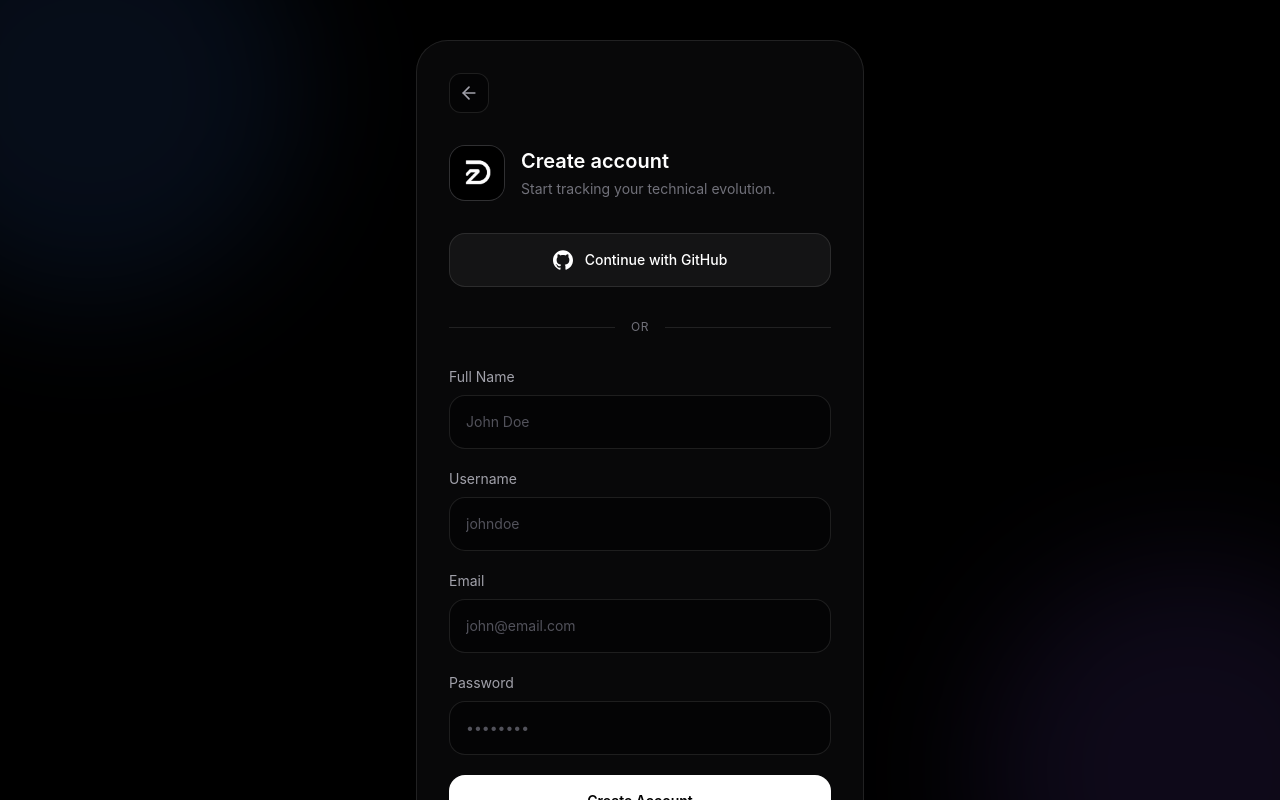
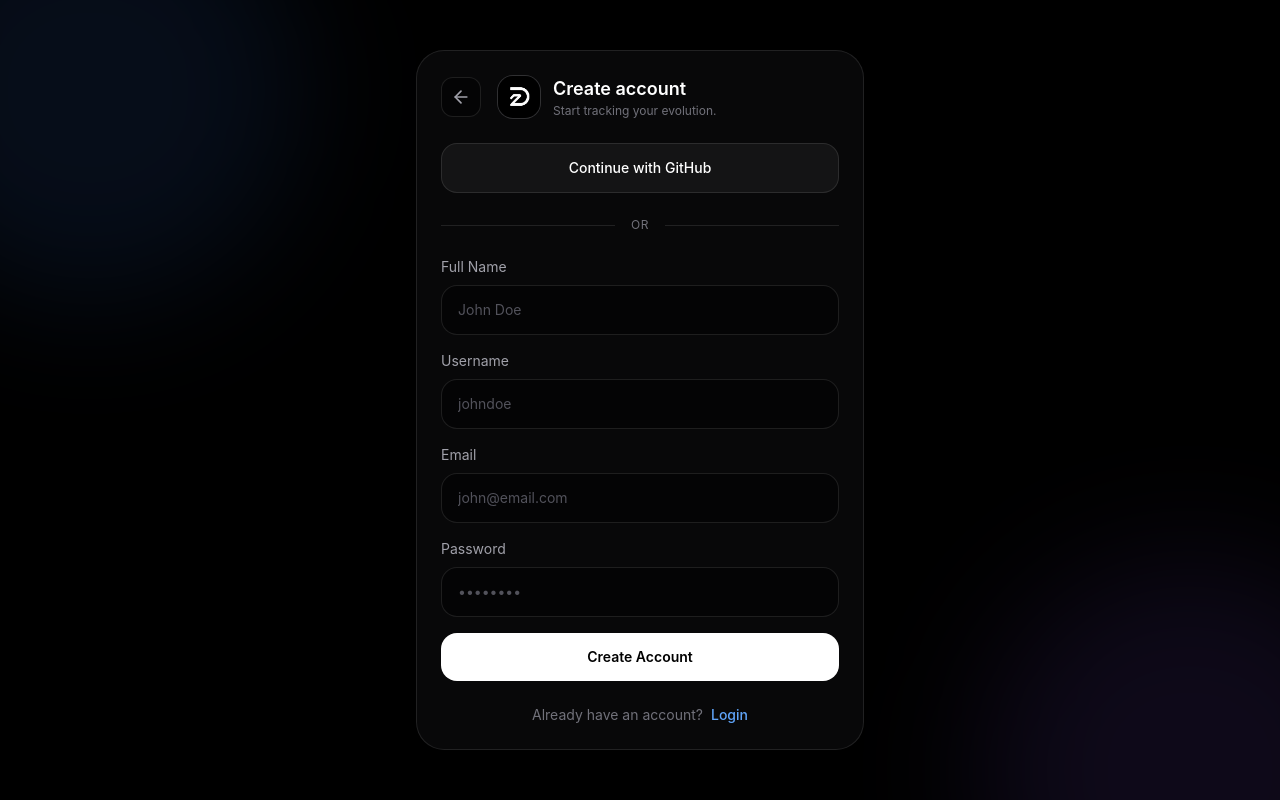
Before and after one commit to Daniel-Brevess/Devtracker-public, a React (Vite) app in the folder front-end/: page /register in a window 1280 px wide. Shown: the top 800 px of the page. Built offline with nearby package versions, Linux system fonts and the light colour scheme.

Commit message:
register and login validation

```diff
--- a/front-end/src/pages/public/Login.jsx
+++ b/front-end/src/pages/public/Login.jsx
@@ -1,31 +1,93 @@
-// src/pages/Login.jsx
+import { useState } from "react";
 import { ArrowLeft } from "lucide-react";
 import DevLogo from "../../assets/DevLogoBranco.png";
-import { useNavigate, Link } from "react-router-dom";
+import { Link } from "react-router-dom";
 
 export default function Login() {
+  const [formData, setFormData] = useState({
+    identifier: "",
+    password: "",
+  });
+
+  const [errors, setErrors] = useState({});
+  const [githubMessage, setGithubMessage] = useState("");
+
   const handleGithubLogin = () => {
-    alert("GitHub login is still under development.");
+    setGithubMessage("Login com GitHub ainda está em desenvolvimento.");
   };
 
+  function handleChange(event) {
+    const { name, value } = event.target;
+
+    setFormData((prev) => ({
+      ...prev,
+      [name]: value,
+    }));
+
+    setErrors((prev) => ({
+      ...prev,
+      [name]: "",
+    }));
+  }
+
+  function validateLogin() {
+    const newErrors = {};
+
+    if (!formData.identifier.trim()) {
+      newErrors.identifier = "Insert your username or email.";
+    }
+
+    if (formData.identifier.length > 100) {
+      newErrors.identifier = "The field must have at most 100 characters.";
+    }
+
+    if (!formData.password) {
+      newErrors.password = "Insert your password.";
+    }
+
+    if (formData.password.length > 128) {
+      newErrors.password = "The password must have at most 128 characters.";
+    }
+
+    setErrors(newErrors);
+
+    return Object.keys(newErrors).length === 0;
+  }
+
+  function handleSubmit(event) {
+    event.preventDefault();
+
+    if (!validateLogin()) return;
+
+    console.log("Login válido:", formData);
+    alert("Login validado com sucesso.");
+  }
+
+  const inputClass = (field) =>
+    `w-full rounded-2xl border bg-black/40 px-4 py-3.5 text-sm text-white outline-none transition placeholder:text-zinc-600 ${
+      errors[field]
+        ? "border-red-500/60 focus:border-red-500"
+        : "border-white/10 focus:border-blue-500/50"
+    }`;
+
   return (
-    <div className="relative flex min-h-screen items-center justify-center overflow-hidden bg-black px-6 py-10 text-white">
-      {/* Background Glow */}
+    <div className="relative flex min-h-screen items-center justify-center overflow-hidden bg-black px-6 py-8 text-white">
       <div className="pointer-events-none fixed inset-0">
         <div className="absolute right-[-120px] top-[-120px] h-[420px] w-[420px] rounded-full bg-blue-500/10 blur-3xl" />
         <div className="absolute bottom-[-180px] left-[-120px] h-[420px] w-[420px] rounded-full bg-violet-500/10 blur-3xl" />
       </div>
 
-      {/* Login Card */}
-      <div className="relative z-10 w-full max-w-md rounded-[32px] border border-white/10 bg-zinc-950/90 p-8 backdrop-blur-xl">
-        {/* Back Button */}
-        <Link to="/" className="mb-8 flex h-10 w-10 items-center justify-center rounded-xl border border-white/10 bg-black/40 text-zinc-400 transition hover:border-white/20 hover:text-white">
+      <div className="relative z-10 w-full max-w-md rounded-[28px] border border-white/10 bg-zinc-950/90 p-6 backdrop-blur-xl">
+        <div className="mb-6 flex items-center gap-4">
+          <Link
+            to="/"
+            className="flex h-10 w-10 shrink-0 items-center justify-center rounded-xl border border-white/10 bg-black/40 text-zinc-400 transition hover:border-white/20 hover:text-white"
+          >
             <ArrowLeft className="h-5 w-5" />
           </Link>
 
-        {/* Logo & Header */}
-        <div className="mb-8 flex items-center gap-4">
-          <div className="flex h-14 w-14 items-center justify-center overflow-hidden rounded-2xl border border-white/10 bg-zinc-900">
+          <div className="flex items-center gap-3">
+            <div className="flex h-11 w-11 items-center justify-center overflow-hidden rounded-2xl border border-white/10 bg-zinc-900">
               <img
                 src={DevLogo}
                 alt="DevTrack Logo"
@@ -34,78 +96,98 @@ export default function Login() {
             </div>
 
             <div>
-            <h1 className="text-xl font-semibold">Welcome back</h1>
-            <p className="mt-1 text-sm text-zinc-500">
-              Continue your journey as a developer.
+              <h1 className="text-lg font-semibold">Welcome back</h1>
+              <p className="text-xs text-zinc-500">
+                Continue your developer journey.
               </p>
             </div>
           </div>
+        </div>
 
-        {/* GitHub Login Button */}
+        <div>
           <button
+            type="button"
             onClick={handleGithubLogin}
-          className="flex w-full items-center justify-center gap-3 rounded-2xl border border-white/10 bg-white/5 px-5 py-4 text-sm font-medium text-white transition hover:border-white/20 hover:bg-white/10"
+            className="flex w-full items-center justify-center gap-3 rounded-2xl border border-white/10 bg-white/5 px-5 py-3.5 text-sm font-medium text-white transition hover:border-blue-500/40 hover:bg-blue-500/10"
           >
-          {/* SVG NATIVO DO GITHUB */}
-          <svg
-            viewBox="0 0 24 24"
-            className="h-5 w-5 fill-current"
-            xmlns="http://www.w3.org/2000/svg"
-          >
-            <path d="M12 .297c-6.63 0-12 5.373-12 12 0 5.303 3.438 9.8 8.205 11.385.6.113.82-.258.82-.577 0-.285-.01-1.04-.015-2.04-3.338.724-4.042-1.61-4.042-1.61C4.422 18.07 3.633 17.7 3.633 17.7c-1.087-.744.084-.729.084-.729 1.205.084 1.838 1.236 1.838 1.236 1.07 1.835 2.809 1.305 3.495.998.108-.776.417-1.305.76-1.605-2.665-.3-5.466-1.332-5.466-5.93 0-1.31.465-2.38 1.235-3.22-.135-.303-.54-1.523.105-3.176 0 0 1.005-.322 3.3 1.23.96-.267 1.98-.399 3-.405 1.02.006 2.04.138 3 .405 2.28-1.552 3.285-1.23 3.285-1.23.645 1.653.24 2.873.12 3.176.765.84 1.23 1.91 1.23 3.22 0 4.61-2.805 5.625-5.475 5.92.42.36.81 1.096.81 2.22 0 1.606-.015 2.896-.015 3.286 0 .315.21.69.825.57C20.565 22.092 24 17.592 24 12.297c0-6.627-5.373-12-12-12" />
-          </svg>
             Login with GitHub
           </button>
 
-        {/* Divider */}
-        <div className="my-8 flex items-center gap-4">
+          {githubMessage && (
+            <p className="mt-2 text-center text-xs text-blue-400">
+              {githubMessage}
+            </p>
+          )}
+        </div>
+
+        <div className="my-6 flex items-center gap-4">
           <div className="h-px flex-1 bg-white/10" />
-          <span className="text-xs uppercase tracking-wider text-zinc-500">or</span>
+          <span className="text-xs uppercase tracking-wider text-zinc-500">
+            or
+          </span>
           <div className="h-px flex-1 bg-white/10" />
         </div>
 
-        {/* Form */}
-        <form className="space-y-5" onSubmit={(e) => e.preventDefault()}>
-          {/* Username or Email */}
+        <form className="space-y-4" onSubmit={handleSubmit}>
           <div>
             <label className="mb-2 block text-sm text-zinc-400">
               Username or Email
             </label>
             <input
+              name="identifier"
               type="text"
+              value={formData.identifier}
+              onChange={handleChange}
               placeholder="johndoe@email.com"
-              className="w-full rounded-2xl border border-white/10 bg-black/40 px-4 py-4 text-sm text-white outline-none transition placeholder:text-zinc-600 focus:border-blue-500/50"
+              className={inputClass("identifier")}
             />
+            {errors.identifier && (
+              <p className="mt-2 text-xs text-red-400">
+                {errors.identifier}
+              </p>
+            )}
           </div>
 
-          {/* Password */}
           <div>
             <div className="mb-2 flex items-center justify-between">
               <label className="text-sm text-zinc-400">Password</label>
-              <button type="button" className="text-xs text-blue-400 hover:underline">
+              <button
+                type="button"
+                className="text-xs text-blue-400 hover:underline"
+              >
                 Forgot password?
               </button>
             </div>
+
             <input
+              name="password"
               type="password"
+              value={formData.password}
+              onChange={handleChange}
               placeholder="••••••••"
-              className="w-full rounded-2xl border border-white/10 bg-black/40 px-4 py-4 text-sm text-white outline-none transition placeholder:text-zinc-600 focus:border-blue-500/50"
+              className={inputClass("password")}
             />
+            {errors.password && (
+              <p className="mt-2 text-xs text-red-400">
+                {errors.password}
+              </p>
+            )}
           </div>
 
-          {/* Submit Button */}
           <button
             type="submit"
-            className="mt-2 w-full rounded-2xl bg-white px-5 py-4 text-sm font-semibold text-black transition hover:scale-[1.01]"
+            className="mt-2 w-full rounded-2xl bg-white px-5 py-3.5 text-sm font-semibold text-black transition hover:scale-[1.01]"
           >
             Sign In
           </button>
         </form>
 
-        {/* Register Redirect */}
-        <div className="mt-8 flex items-center justify-center gap-2 text-sm">
+        <div className="mt-6 flex items-center justify-center gap-2 text-sm">
           <span className="text-zinc-500">Don't have an account?</span>
-          <Link to="/register" className="font-medium text-blue-400 transition hover:text-blue-300">
+          <Link
+            to="/register"
+            className="font-medium text-blue-400 transition hover:text-blue-300"
+          >
             Create account
           </Link>
         </div>
--- a/front-end/src/pages/public/Register.jsx
+++ b/front-end/src/pages/public/Register.jsx
@@ -1,31 +1,105 @@
-// src/App.jsx
+import { useState } from "react";
 import { ArrowLeft } from "lucide-react";
-import { useNavigate, Link } from "react-router-dom";
+import { Link } from "react-router-dom";
+
 import DevLogo from "../../assets/DevLogoBranco.png";
+import {
+  isValidEmail,
+  isValidName,
+  validatePassword,
+  isValidUsername,
+} from "../../utils/validator";
 
-export default function App() {
+export default function Register() {
+  const [formData, setFormData] = useState({
+    name: "",
+    username: "",
+    email: "",
+    password: "",
+  });
+
+  const [errors, setErrors] = useState({});
+  const [githubMessage, setGithubMessage] = useState("");
+
   const handleGithubRegister = () => {
-    alert("GitHub signup is still under development.");
+    setGithubMessage("Registration with GitHub is still under development.");
   };
 
+  function handleChange(event) {
+    const { name, value } = event.target;
+
+    setFormData((prev) => ({
+      ...prev,
+      [name]: value,
+    }));
+
+    setErrors((prev) => ({
+      ...prev,
+      [name]: "",
+    }));
+  }
+
+  function validateForm() {
+    const newErrors = {};
+
+    if (!isValidName(formData.name)) {
+      newErrors.name = "Enter a name with at least 3 characters.";
+    }
+
+    if (!isValidUsername(formData.username)) {
+      newErrors.username = "Use 3 to 20 characters, without spaces.";
+    }
+
+    if (!isValidEmail(formData.email)) {
+      newErrors.email = "Enter a valid email address.";
+    }
+
+    const passwordErrors = validatePassword(formData.password);
+
+    if (passwordErrors.length > 0) {
+      newErrors.password =
+        "The password needs to have: " + passwordErrors.join(", ") + ".";
+    }
+
+    setErrors(newErrors);
+
+    return Object.keys(newErrors).length === 0;
+  }
+
+  function handleSubmit(event) {
+    event.preventDefault();
+
+    if (!validateForm()) return;
+
+    console.log("Registration valid:", formData);
+    alert("Registration validated successfully.");
+  }
+
+  const inputClass = (field) =>
+    `w-full rounded-2xl border bg-black/40 px-4 py-3.5 text-sm text-white outline-none transition placeholder:text-zinc-600 ${
+      errors[field]
+        ? "border-red-500/60 focus:border-red-500"
+        : "border-white/10 focus:border-blue-500/50"
+    }`;
+
   return (
-    <div className="relative flex min-h-screen items-center justify-center overflow-hidden bg-black px-6 py-10 text-white">
-      {/* Background Glow */}
+    <div className="relative flex min-h-screen items-center justify-center overflow-hidden bg-black px-6 py-8 text-white">
       <div className="pointer-events-none fixed inset-0">
         <div className="absolute left-[-120px] top-[-120px] h-[420px] w-[420px] rounded-full bg-blue-500/10 blur-3xl" />
         <div className="absolute bottom-[-180px] right-[-120px] h-[420px] w-[420px] rounded-full bg-violet-500/10 blur-3xl" />
       </div>
 
-      {/* Register Card */}
-      <div className="relative z-10 w-full max-w-md rounded-[32px] border border-white/10 bg-zinc-950/90 p-8 backdrop-blur-xl">
-        {/* Back Button */}
-        <Link to="/" className="mb-8 flex h-10 w-10 items-center justify-center rounded-xl border border-white/10 bg-black/40 text-zinc-400 transition hover:border-white/20 hover:text-white">
+      <div className="relative z-10 w-full max-w-md rounded-[28px] border border-white/10 bg-zinc-950/90 p-6 backdrop-blur-xl">
+        <div className="mb-6 flex items-center gap-4">
+          <Link
+            to="/"
+            className="flex h-10 w-10 shrink-0 items-center justify-center rounded-xl border border-white/10 bg-black/40 text-zinc-400 transition hover:border-white/20 hover:text-white"
+          >
             <ArrowLeft className="h-5 w-5" />
           </Link>
 
-        {/* Logo */}
-        <div className="mb-8 flex items-center gap-4">
-          <div className="flex h-14 w-14 items-center justify-center overflow-hidden rounded-2xl border border-white/10 bg-zinc-900">
+          <div className="flex items-center gap-3">
+            <div className="flex h-11 w-11 items-center justify-center overflow-hidden rounded-2xl border border-white/10 bg-zinc-900">
               <img
                 src={DevLogo}
                 alt="DevTracker Logo"
@@ -34,84 +108,121 @@ export default function App() {
             </div>
 
             <div>
-            <h1 className="text-xl font-semibold">Create account</h1>
-            <p className="mt-1 text-sm text-zinc-500">
-              Start tracking your technical evolution.
+              <h1 className="text-lg font-semibold">Create account</h1>
+              <p className="text-xs text-zinc-500">
+                Start tracking your evolution.
               </p>
             </div>
           </div>
+        </div>
 
-        {/* GitHub Button - AGORA COM SVG NATIVO */}
+        <div>
           <button
+            type="button"
             onClick={handleGithubRegister}
-          className="flex w-full items-center justify-center gap-3 rounded-2xl border border-white/10 bg-white/5 px-5 py-4 text-sm font-medium text-white transition hover:border-white/20 hover:bg-white/10"
+            className="flex w-full items-center justify-center gap-3 rounded-2xl border border-white/10 bg-white/5 px-5 py-3.5 text-sm font-medium text-white transition hover:border-blue-500/40 hover:bg-blue-500/10"
           >
-          <svg
-            viewBox="0 0 24 24"
-            className="h-5 w-5 fill-current"
-            xmlns="http://www.w3.org/2000/svg"
-          >
-            <path d="M12 .297c-6.63 0-12 5.373-12 12 0 5.303 3.438 9.8 8.205 11.385.6.113.82-.258.82-.577 0-.285-.01-1.04-.015-2.04-3.338.724-4.042-1.61-4.042-1.61C4.422 18.07 3.633 17.7 3.633 17.7c-1.087-.744.084-.729.084-.729 1.205.084 1.838 1.236 1.838 1.236 1.07 1.835 2.809 1.305 3.495.998.108-.776.417-1.305.76-1.605-2.665-.3-5.466-1.332-5.466-5.93 0-1.31.465-2.38 1.235-3.22-.135-.303-.54-1.523.105-3.176 0 0 1.005-.322 3.3 1.23.96-.267 1.98-.399 3-.405 1.02.006 2.04.138 3 .405 2.28-1.552 3.285-1.23 3.285-1.23.645 1.653.24 2.873.12 3.176.765.84 1.23 1.91 1.23 3.22 0 4.61-2.805 5.625-5.475 5.92.42.36.81 1.096.81 2.22 0 1.606-.015 2.896-.015 3.286 0 .315.21.69.825.57C20.565 22.092 24 17.592 24 12.297c0-6.627-5.373-12-12-12" />
-          </svg>
             Continue with GitHub
           </button>
 
-        {/* Divider */}
-        <div className="my-8 flex items-center gap-4">
+          {githubMessage && (
+            <p className="mt-2 text-center text-xs text-blue-400">
+              {githubMessage}
+            </p>
+          )}
+        </div>
+
+        <div className="my-6 flex items-center gap-4">
           <div className="h-px flex-1 bg-white/10" />
-          <span className="text-xs uppercase tracking-wider text-zinc-500">or</span>
+          <span className="text-xs uppercase tracking-wider text-zinc-500">
+            or
+          </span>
           <div className="h-px flex-1 bg-white/10" />
         </div>
 
-        {/* Form */}
-        <form className="space-y-5" onSubmit={(e) => e.preventDefault()}>
+        <form className="space-y-4" onSubmit={handleSubmit}>
           <div>
-            <label className="mb-2 block text-sm text-zinc-400">Full Name</label>
+            <label className="mb-2 block text-sm text-zinc-400">
+              Full Name
+            </label>
             <input
+              name="name"
               type="text"
+              value={formData.name}
+              onChange={handleChange}
               placeholder="John Doe"
-              className="w-full rounded-2xl border border-white/10 bg-black/40 px-4 py-4 text-sm text-white outline-none transition placeholder:text-zinc-600 focus:border-blue-500/50"
+              className={inputClass("name")}
             />
+            {errors.name && (
+              <p className="mt-2 text-xs text-red-400">{errors.name}</p>
+            )}
           </div>
 
           <div>
-            <label className="mb-2 block text-sm text-zinc-400">Username</label>
+            <label className="mb-2 block text-sm text-zinc-400">
+              Username
+            </label>
             <input
+              name="username"
               type="text"
+              value={formData.username}
+              onChange={handleChange}
               placeholder="johndoe"
-              className="w-full rounded-2xl border border-white/10 bg-black/40 px-4 py-4 text-sm text-white outline-none transition placeholder:text-zinc-600 focus:border-blue-500/50"
+              className={inputClass("username")}
             />
+            {errors.username && (
+              <p className="mt-2 text-xs text-red-400">{errors.username}</p>
+            )}
           </div>
 
           <div>
-            <label className="mb-2 block text-sm text-zinc-400">Email</label>
+            <label className="mb-2 block text-sm text-zinc-400">
+              Email
+            </label>
             <input
+              name="email"
               type="email"
+              value={formData.email}
+              onChange={handleChange}
               placeholder="john@email.com"
-              className="w-full rounded-2xl border border-white/10 bg-black/40 px-4 py-4 text-sm text-white outline-none transition placeholder:text-zinc-600 focus:border-blue-500/50"
+              className={inputClass("email")}
             />
+            {errors.email && (
+              <p className="mt-2 text-xs text-red-400">{errors.email}</p>
+            )}
           </div>
 
           <div>
-            <label className="mb-2 block text-sm text-zinc-400">Password</label>
+            <label className="mb-2 block text-sm text-zinc-400">
+              Password
+            </label>
             <input
+              name="password"
               type="password"
+              value={formData.password}
+              onChange={handleChange}
               placeholder="••••••••"
-              className="w-full rounded-2xl border border-white/10 bg-black/40 px-4 py-4 text-sm text-white outline-none transition placeholder:text-zinc-600 focus:border-blue-500/50"
+              className={inputClass("password")}
             />
+            {errors.password && (
+              <p className="mt-2 text-xs text-red-400">{errors.password}</p>
+            )}
           </div>
+
           <button
             type="submit"
-            className="mt-2 w-full rounded-2xl bg-white px-5 py-4 text-sm font-semibold text-black transition hover:scale-[1.01]"
+            className="mt-2 w-full rounded-2xl bg-white px-5 py-3.5 text-sm font-semibold text-black transition hover:scale-[1.01]"
           >
             Create Account
           </button>
         </form>
 
-        {/* Login Redirect */}
-        <div className="mt-8 flex items-center justify-center gap-2 text-sm">
+        <div className="mt-6 flex items-center justify-center gap-2 text-sm">
           <span className="text-zinc-500">Already have an account?</span>
-          <Link to="/login" className="font-medium text-blue-400 transition hover:text-blue-300">
+          <Link
+            to="/login"
+            className="font-medium text-blue-400 transition hover:text-blue-300"
+          >
             Login
           </Link>
         </div>
--- /dev/null
+++ b/front-end/src/utils/validator.js
@@ -0,0 +1,53 @@
+export function isValidEmail(email) {
+  return /^[^\s@]+@[^\s@]+\.[^\s@]+$/.test(email);
+}
+
+export function isValidUsername(username) {
+  return /^[a-zA-Z0-9._-]{3,20}$/.test(username);
+}
+
+export function isValidName(name) {
+  return name.trim().length >= 3;
+}
+
+export function validatePassword(password) {
+  const errors = [];
+
+  if (password.length < 8) {
+    errors.push("at least 8 characters");
+  }
+
+  if (!/[A-Z]/.test(password)) {
+    errors.push("1 uppercase letter");
+  }
+
+  if (!/[a-z]/.test(password)) {
+    errors.push("1 lowercase letter");
+  }
+
+  if (!/\d/.test(password)) {
+    errors.push("1 number");
+  }
+
+  if (!/[@$!%*?&.#_\-]/.test(password)) {
+    errors.push("1 symbol");
+  }
+
+  return errors;
+}
+
+function validateLogin() {
+  const newErrors = {};
+
+  if (!formData.identifier.trim()) {
+    newErrors.identifier = "Digite seu username ou email.";
+  }
+
+  if (!formData.password) {
+    newErrors.password = "Digite sua senha.";
+  }
+
+  setErrors(newErrors);
+
+  return Object.keys(newErrors).length === 0;
+}
```
Lines whose indentation alone changed are shown as unchanged.
